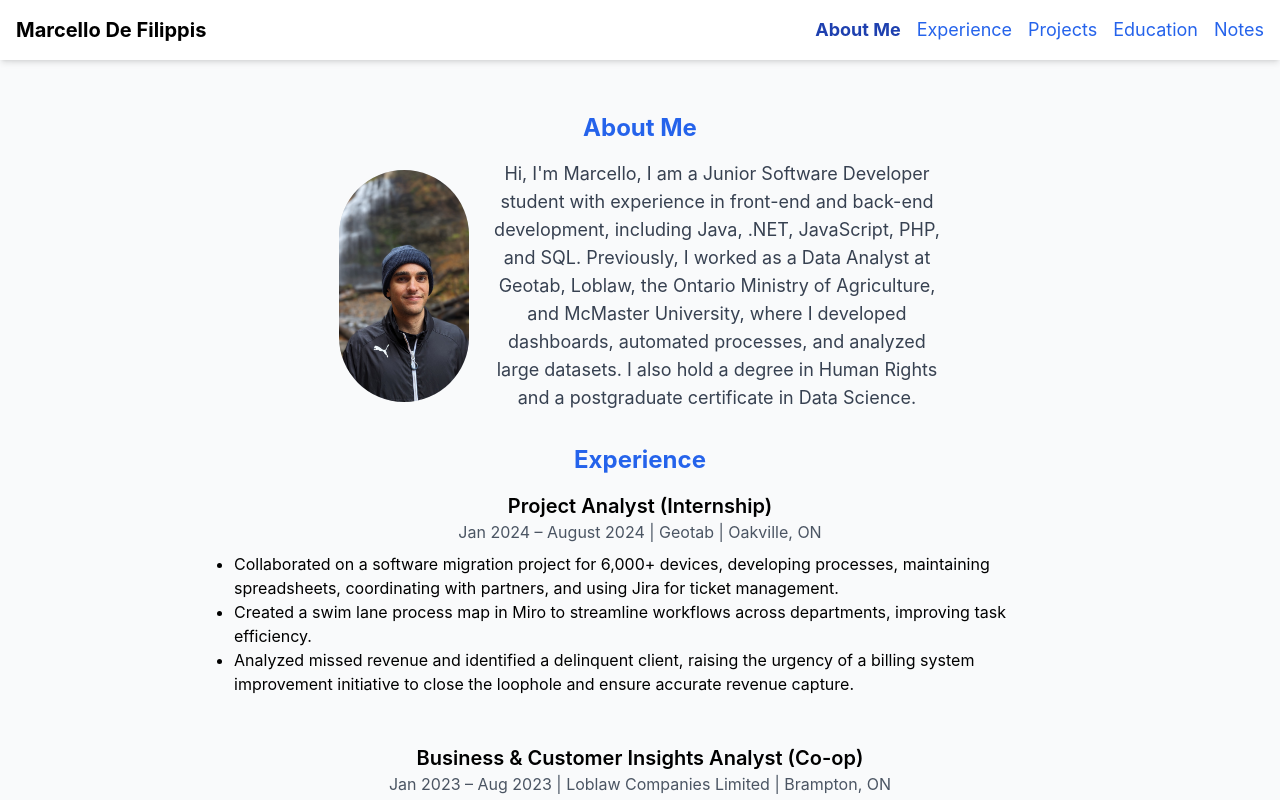
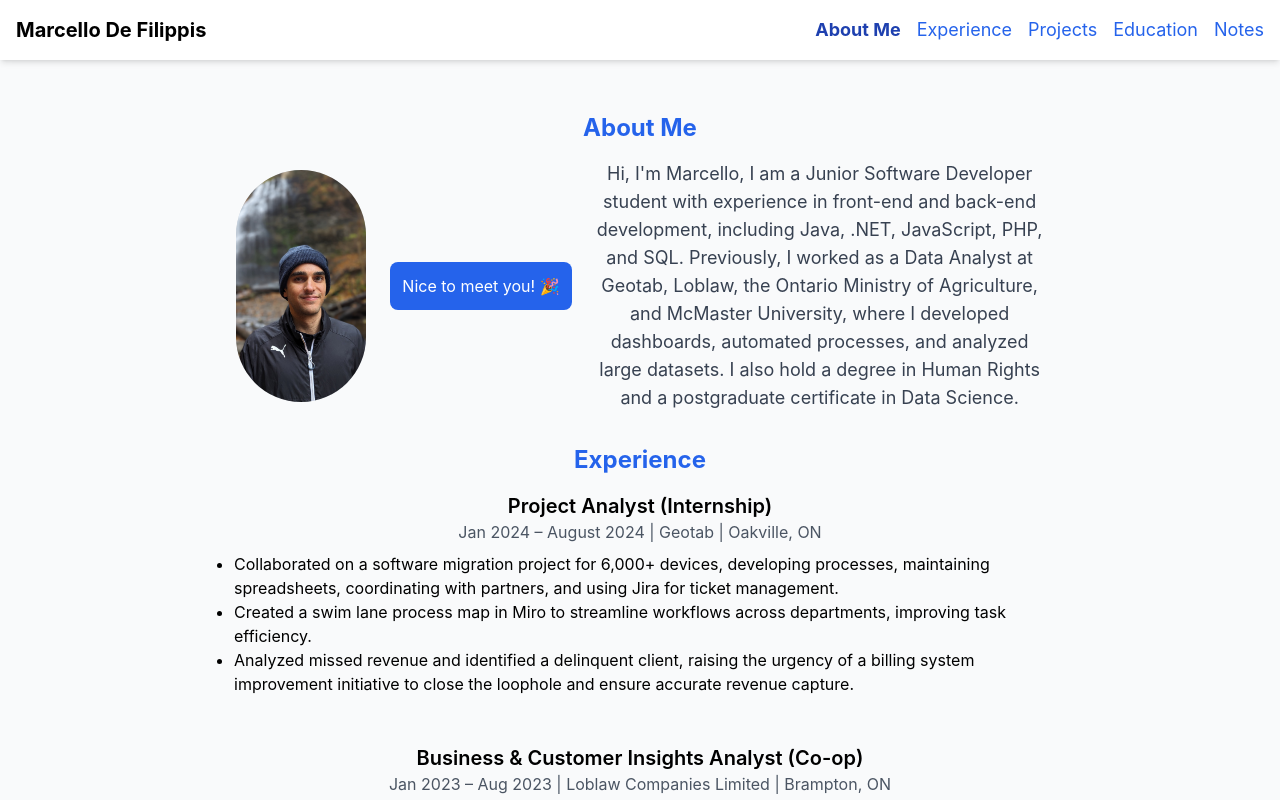
Before and after one commit to MarcelloDe/my-website, a Next.js app: page / in a window 1280 px wide. Shown: the top 800 px of the page. Built offline with nearby package versions, Linux system fonts and the light colour scheme.

Commit message:
confetti

```diff
--- a/package.json
+++ b/package.json
@@ -12,6 +12,7 @@
     "@emotion/react": "^11.14.0",
     "@emotion/styled": "^11.14.0",
     "@mui/material": "^6.4.1",
+    "canvas-confetti": "^1.9.3",
     "next": "15.1.6",
     "react": "^19.0.0",
     "react-dom": "^19.0.0"
--- /dev/null
+++ b/src/app/components/ConfettiButton.tsx
@@ -0,0 +1,20 @@
+"use client"; // Required for Next.js event handling
+
+import confetti from "canvas-confetti";
+
+const ConfettiButton = () => {
+  const handleClick = () => {
+    confetti({ particleCount: 100, spread: 70 });
+  };
+
+  return (
+    <button
+      onClick={handleClick}
+      className="bg-blue-600 text-white p-3 rounded-lg hover:bg-blue-800 transition"
+    >
+      Nice to meet you! 🎉
+    </button>
+  );
+};
+
+export default ConfettiButton;
--- a/src/app/page.tsx
+++ b/src/app/page.tsx
@@ -9,6 +9,7 @@ import CardActionArea from "@mui/material/CardActionArea";
 import Box from "@mui/material/Box";
 // import "site/assets/images/loblaw.jpg";
 import Image from "next/image";
+import ConfettiButton from "./components/ConfettiButton";
 
 export default function Home() {
   return (
@@ -41,6 +42,7 @@ export default function Home() {
 
           <div id="about" className="text-center mt-8">
             <h2 className="text-2xl font-bold text-blue-600 mb-4">About Me</h2>
+
             <div className="flex flex-col md:flex-row items-center justify-center gap-6">
               {/* Placeholder for Profile Image */}
               <div className="w-30 h-30 bg-gray-300 rounded-full flex items-center justify-center text-gray-700">
@@ -52,6 +54,7 @@ export default function Home() {
                   className="rounded-full"
                 />
               </div>
+              <ConfettiButton />
               <p className="text-lg text-gray-700 max-w-md">
                 Hi, I&apos;m Marcello, I am a Junior Software Developer student
                 with experience in front-end and back-end development, including
```
Also changed, not shown: 1 other file (tests, documents, lock files or other folders).
